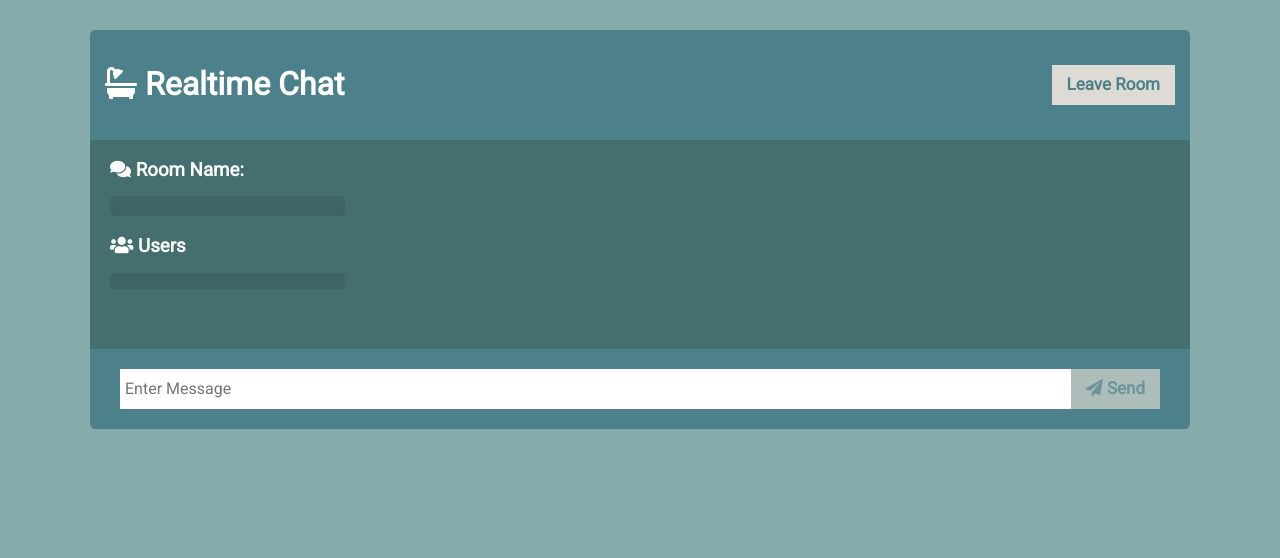
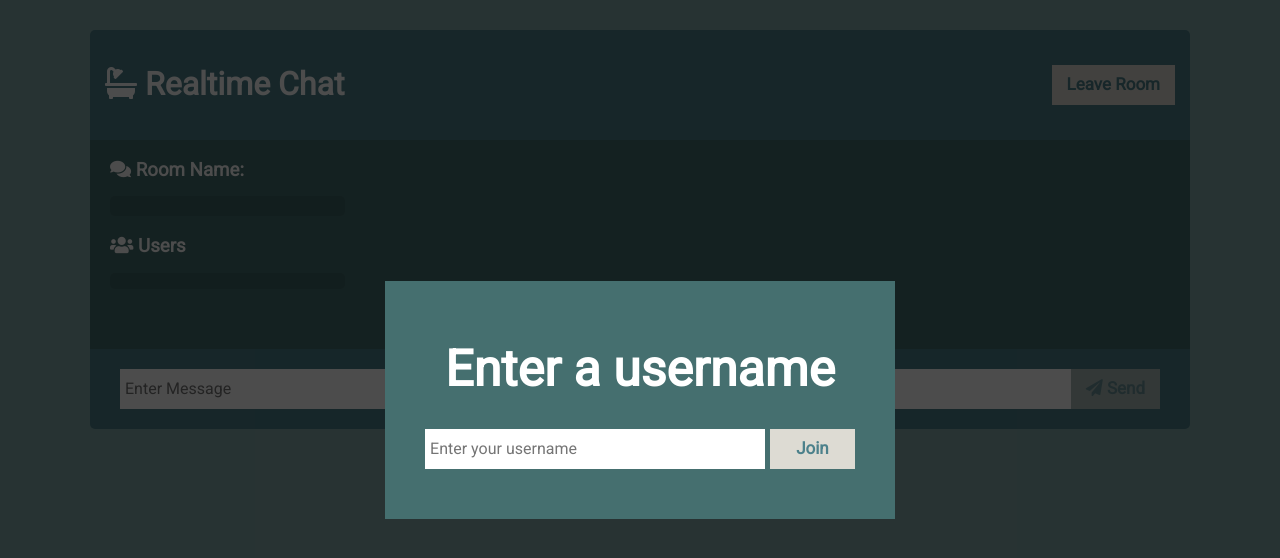
Before and after one commit to luxiopppp/realtime-chat, a website: page public/chat.html in a window 1280 px wide. Drawn offline with nearby package versions, Linux system fonts and the light colour scheme; no server answers.

Commit message:
feat: require username to enter the room if not found in sessionStorage

```diff
--- a/public/chat.html
+++ b/public/chat.html
@@ -7,9 +7,19 @@
     <link rel="stylesheet" href="https://cdnjs.cloudflare.com/ajax/libs/normalize/8.0.1/normalize.min.css">
     <link rel="stylesheet" href="/css/style.css">
     <link rel="stylesheet" href="/css/chat.css">
+    <link rel="stylesheet" href="/css/modal.css">
   <title>Realtime Chat</title>
 </head>
 <body>
+    <div id="username-modal" class="modal disable-this">
+      <div class="modal-elements">
+        <h2>Enter a username</h2>
+        <form class="username-form" id="username-form">
+          <input type="text" id="username-input" placeholder="Enter your username">
+          <button type="submit" class="btn" id="submit-username">Join</button>
+        </form>
+      </div>
+    </div>
     <div class="chat-container">
       <header class="chat-header">
         <h1><i class="fas fa-bath"></i> Realtime Chat</h1>
--- /dev/null
+++ b/public/css/modal.css
@@ -0,0 +1,39 @@
+.modal {
+    display: flex;
+    position: fixed;
+    top: 0; left: 0;
+    width: 100%; height: 100%;
+    background: rgba(0,0,0,0.7);
+    justify-content: center;
+    align-items: center;
+    flex-direction: column;
+    margin: 0;
+}
+
+.modal-elements {
+    background: var(--dark-color-b);
+    color: #ffffff;
+    display: flex;
+    align-items: center;
+    justify-content: center;
+    flex-direction: column;
+    padding: 40px;
+}
+
+.modal-elements h2 {
+    font-size: 50px;
+    padding: 20px;
+}
+
+.username-form {
+    margin: 10px;
+    width: 100%; height: 100%;
+    display: grid;
+	grid-template-columns: 2fr .5fr;
+    gap: 5px;
+}
+
+.username-form input {
+    padding: 5px;
+
+}
--- a/public/css/style.css
+++ b/public/css/style.css
@@ -47,7 +47,7 @@ a {
 }
 
 .disable-this {
-	display: none;
+	display: none !important;
 }
 
 .required {
--- a/public/js/main.js
+++ b/public/js/main.js
@@ -6,6 +6,7 @@ const activeUser = document.getElementById('active-user');
 const submitBtn = document.getElementById('submit-btn');
 const leaveBtn = document.getElementById('leave-btn')
 const inputMsg = document.getElementById('msg');
+const usernameModal = document.getElementById('username-modal');
 
 const socket = io(); // esto funciona por el tag en chat.html
 
@@ -15,23 +16,20 @@ const room = window.location.pathname.split('/').pop();
 
 // join chatroom
 window.addEventListener('load', () => {
-    // socket.emit('console', `${username} on room: ${room}`)
-    // socket.emit('console', sessionStorage)
-    if (sessionStorage.getItem('timeout')) clearTimeout(sessionStorage.getItem('timeout'))
-    sessionStorage.setItem('timeout', null);
-
-    if (room) {
+    if (username) {
         sessionStorage.setItem('room', room);
-        // socket.emit('console', sessionStorage.getItem('room'));
         socket.emit('joinRoom', { username, room })
     } else {
-        console.log("No room found. User must create or join manually");
+        usernameModal.classList.remove('disable-this');
+        document.getElementById('username-form').addEventListener('submit', () => {
+            const requiredUsername = document.getElementById('username-input').value;
+            sessionStorage.setItem('username', requiredUsername)
+        })
     }
 })
 
 socket.on('forceLeave', () => {
-    sessionStorage.removeItem('room');
-    window.location.href = '/';
+    leaveRoom()
 })
 
 // get room and users
@@ -71,7 +69,7 @@ inputMsg.addEventListener('input', () => {
 })
 
 leaveBtn.addEventListener('click', () => {
-    window.location.href = '/';
+    leaveRoom();
 })
 
 // output message to DOM
@@ -108,3 +106,8 @@ function outputUsers(users) {
         userList.appendChild(userItem);
     });
 }
+
+function leaveRoom() {
+    window.location.href = '/';
+    sessionStorage.setItem('room', null);
+}
```
